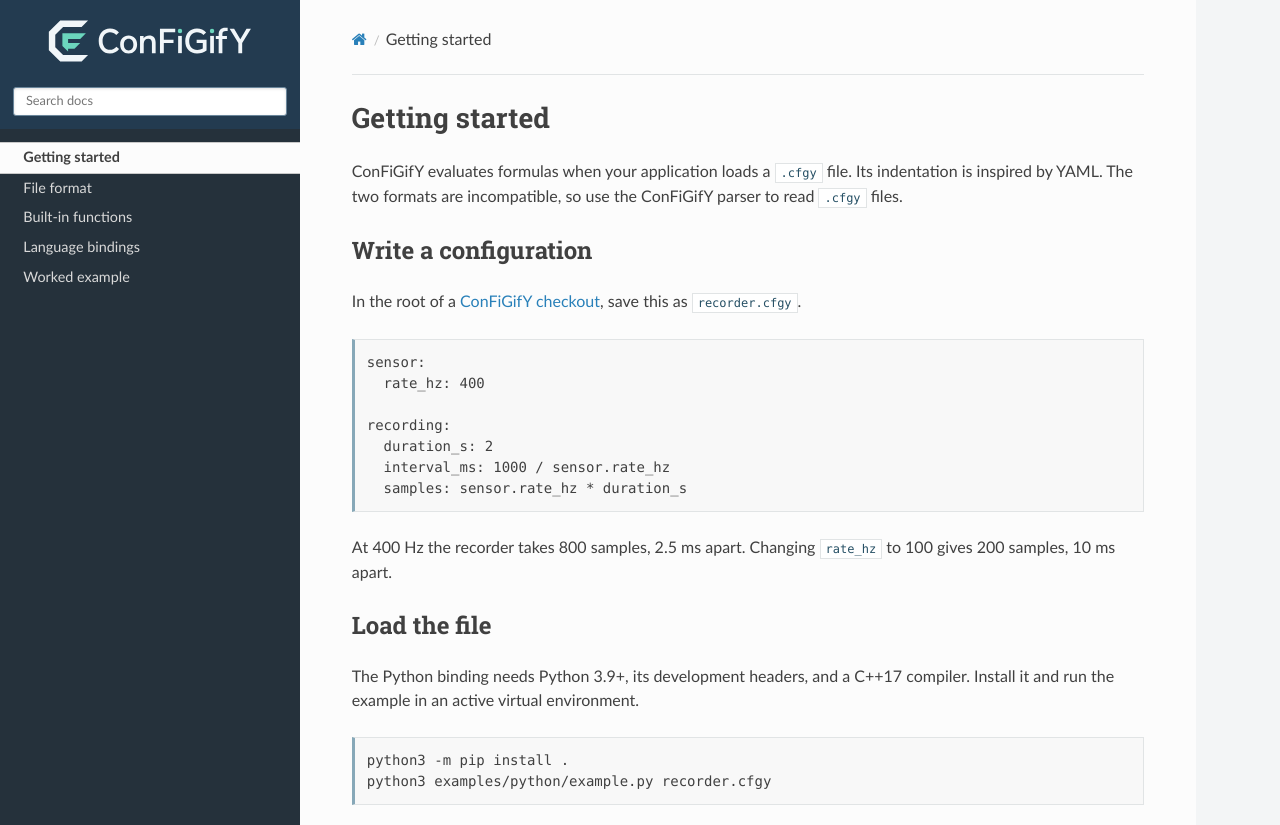
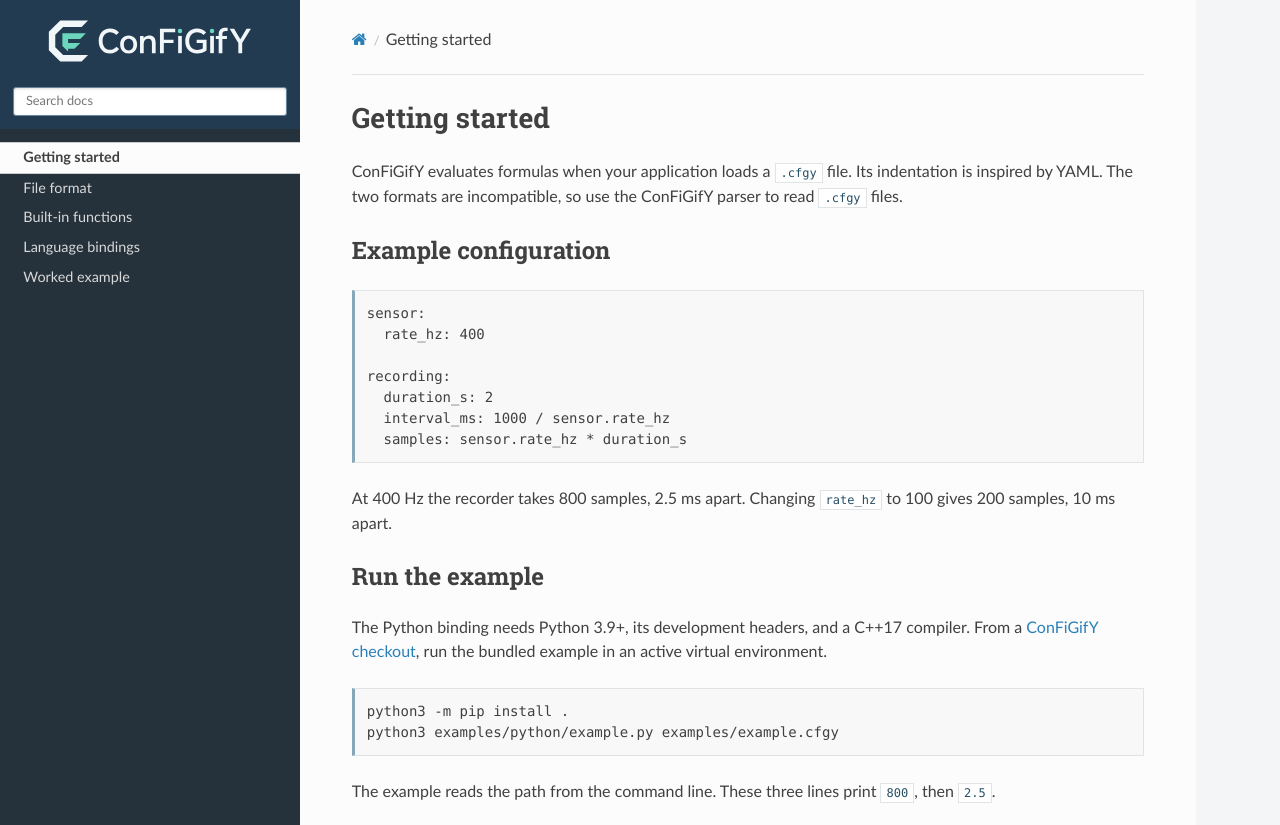
Before and after one commit to cmower/ConFiGifY, a Sphinx documentation site: the page built from doc/index.md, in a window 1280 px wide and 1196 px high, cut to the strip 0-825 px from the top of the window. Built offline with Sphinx 7.4.7 and the Read the Docs theme 3.1.0, drawn with Linux system fonts in a browser that asks for light colours.

Commit message:
Use the bundled configuration in the getting-started guide

````diff
--- a/doc/index.md
+++ b/doc/index.md
@@ -4,10 +4,7 @@ ConFiGifY evaluates formulas when your application loads a `.cfgy` file.
 Its indentation is inspired by YAML. The two formats are incompatible, so use
 the ConFiGifY parser to read `.cfgy` files.
 
-## Write a configuration
-
-In the root of a [ConFiGifY checkout](https://github.com/cmower/ConFiGifY),
-save this as `recorder.cfgy`.
+## Example configuration
 
 ```text
 sensor:
@@ -22,14 +19,15 @@ recording:
 At 400 Hz the recorder takes 800 samples, 2.5 ms apart. Changing `rate_hz` to
 100 gives 200 samples, 10 ms apart.
 
-## Load the file
+## Run the example
 
 The Python binding needs Python 3.9+, its development headers, and a C++17
-compiler. Install it and run the example in an active virtual environment.
+compiler. From a [ConFiGifY checkout](https://github.com/cmower/ConFiGifY),
+run the bundled example in an active virtual environment.
 
 ```sh
 python3 -m pip install .
-python3 examples/python/example.py recorder.cfgy
+python3 examples/python/example.py examples/example.cfgy
 ```
 
 The example reads the path from the command line. These three lines print
````
